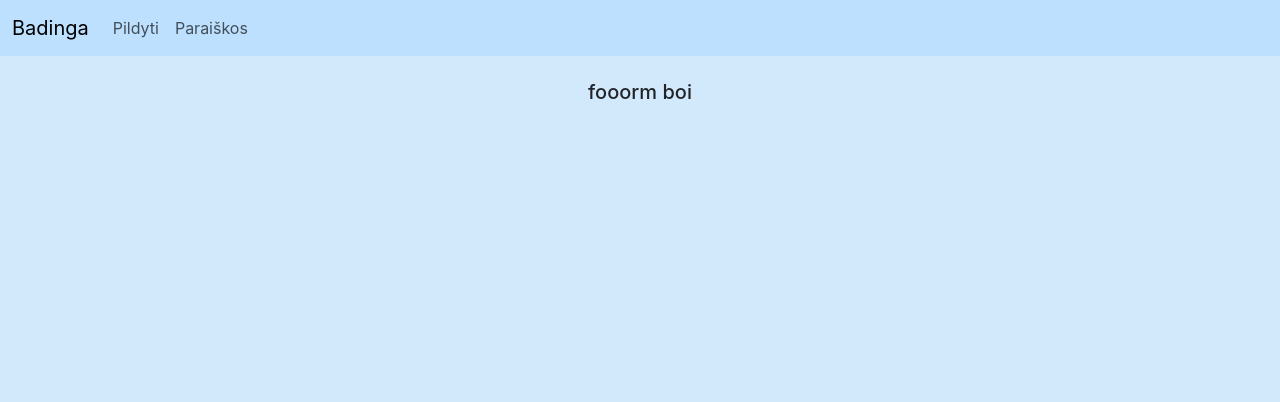
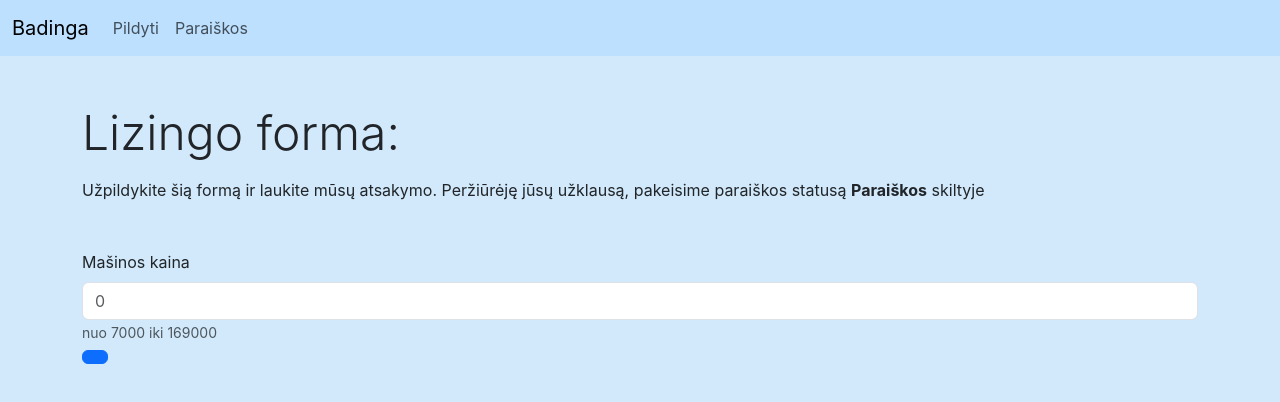
Before and after one commit to ekfoD/lizingo-sistema, a React (Create React App) app: page /pildyti in a window 1280 px wide. Shown: the top 402 px of the page. Built offline with nearby package versions, Linux system fonts and the light colour scheme.

Commit message:
pradėta daryti lizingo request forma

```diff
--- a/src/components/About.js
+++ b/src/components/About.js
@@ -1,8 +1,8 @@
 export function About() {
     return(
-        <div>
-            <p class="display-4">welcome!</p>
-            <p class="text">we provide car lizingas</p>
+        <div class="text-center">
+            <p class="display-4">Sveiki atvykę!</p>
+            <p class="text">Lizingas mašinoms - taip!</p>
         </div>
     );
 }
--- a/src/components/App.js
+++ b/src/components/App.js
@@ -2,7 +2,7 @@ import  '../styles/App.css';
 
 import { About } from './About';
 import { NavBar } from './NavBar';
-import { Form } from './Form';
+import { RequestForm } from './RequestForm';
 
 
 import Navbar from 'react-bootstrap/Navbar';
@@ -20,9 +20,9 @@ function App() {
         </div>
 
       <body>
-        <div class="mt-4">
+        <div class="container mt-5">
           <Routes>                                       {/* cia anksciau buvo Switch */}
-            <Route path='/pildyti' element={<Form />}/>  { /* kai reikes calls i API or smth galima bus patuninti. see here  https://reactrouter.com/en/main/route/route */}
+            <Route path='/pildyti' element={<RequestForm />}/>  { /* kai reikes calls i API or smth galima bus patuninti. see here  https://reactrouter.com/en/main/route/route */}
             <Route path='/paraiskos' element={<RequestList />}/>
             <Route path='/' element={<About />} />
           </Routes>
--- a/src/components/Form.js
+++ /dev/null
@@ -1,7 +0,0 @@
-export function Form() {
-    return(
-        <div>
-            <h5>fooorm boi</h5>
-        </div>
-    );
-}
--- /dev/null
+++ b/src/components/RequestForm.js
@@ -0,0 +1,22 @@
+import Button from 'react-bootstrap/Button';
+import Form from 'react-bootstrap/Form';
+
+export function RequestForm() {
+    return(
+        <div>
+            <p class="display-5">Lizingo forma:</p>
+            <p class="mb-5">Užpildykite šią formą ir laukite mūsų atsakymo. Peržiūrėję jūsų užklausą, pakeisime paraiškos statusą <strong>Paraiškos</strong> skiltyje</p>
+
+            <Form>
+                <Form.Group>
+                    <Form.Label>Mašinos kaina</Form.Label>
+                    <Form.Control type='number' placeholder='0' />
+                    <Form.Text>nuo 7000 iki 169000</Form.Text>
+                </Form.Group>
+                <Button>
+
+                </Button>
+            </Form>
+        </div>
+    );
+}
--- a/src/styles/App.css
+++ b/src/styles/App.css
@@ -1,6 +1,6 @@
 Body {
   background-color: #d1e9fa;
-  text-align: center;
+  /* text-align: center; */
   min-height: 100vh;
   width: 100%;
   margin: 0;
```
